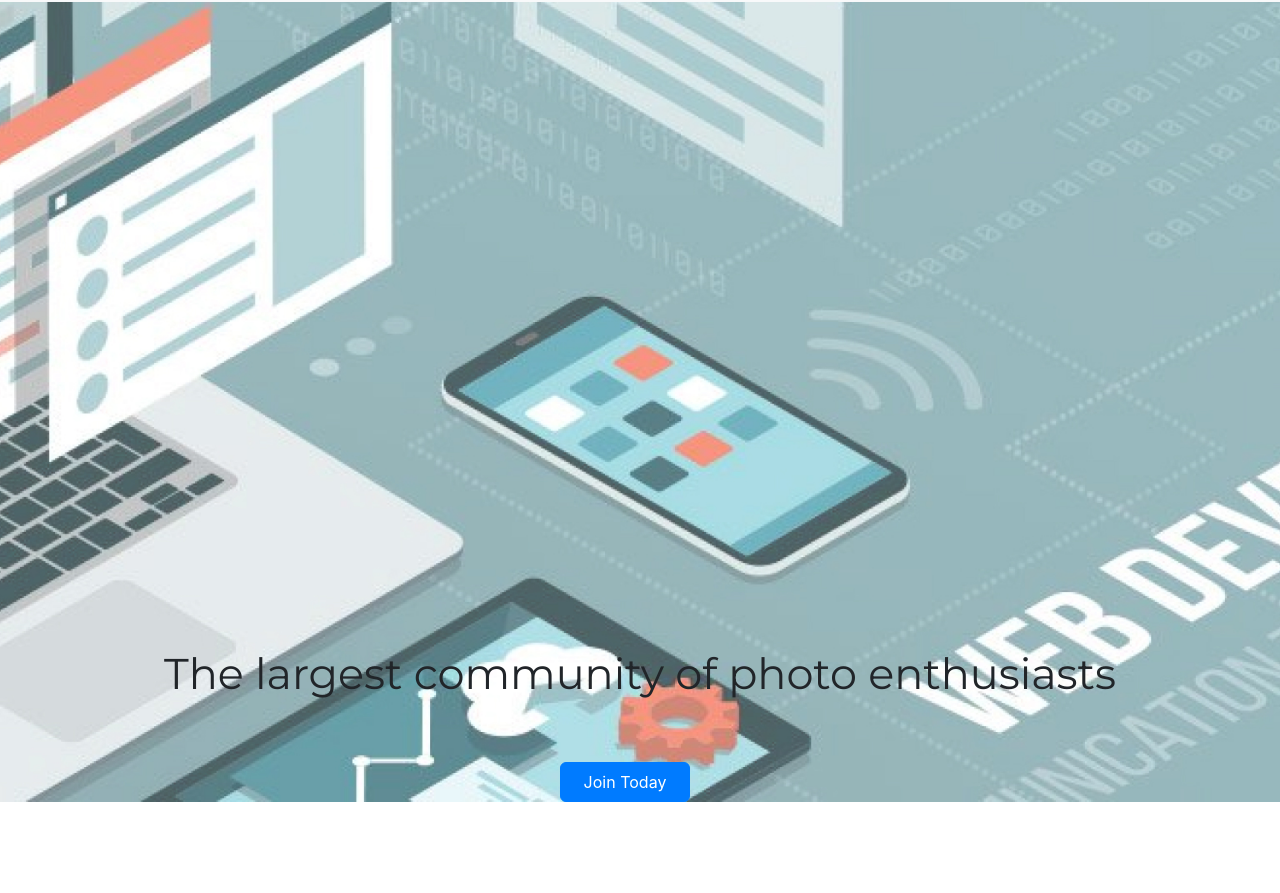
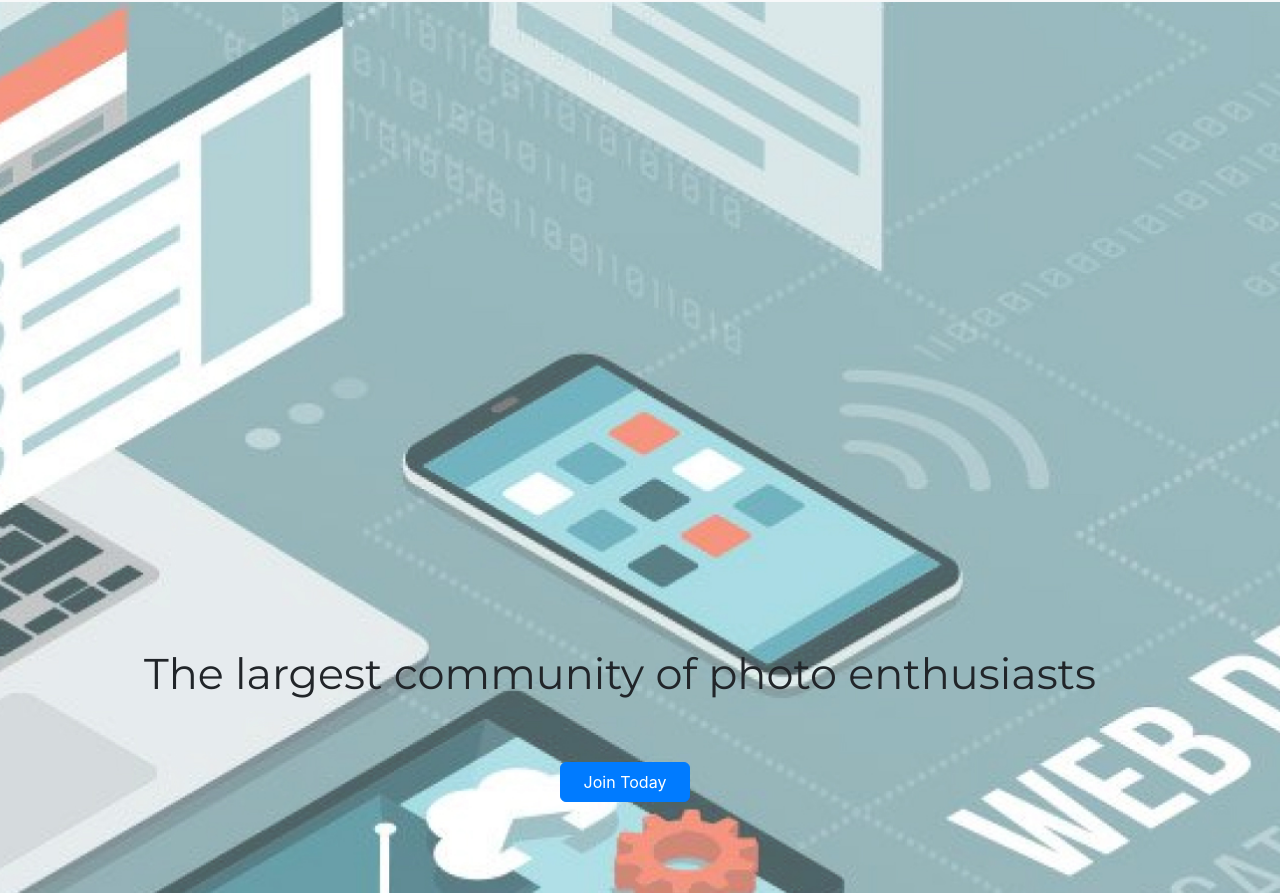
Before and after one commit to SagarSrivastava2001/Bootstrap_Assignment-2, a plain HTML site: page index.html in a window 1280 px wide. Shown: the part 59-952 px from the top of the page. Drawn offline with nearby package versions, Linux system fonts and the light colour scheme.

Commit message:
Update style.css

```diff
--- a/style.css
+++ b/style.css
@@ -14,11 +14,12 @@
     padding-top: 632px;
     padding-bottom: 40px;
     letter-spacing: -1.5%;
-    text-align: center;
+    padding-left: 144px;
+    padding-right: 144px;
 }
 
 .padd{
-    text-align: center;
+    padding-bottom: 156px;
 }
 
 .button{
```
